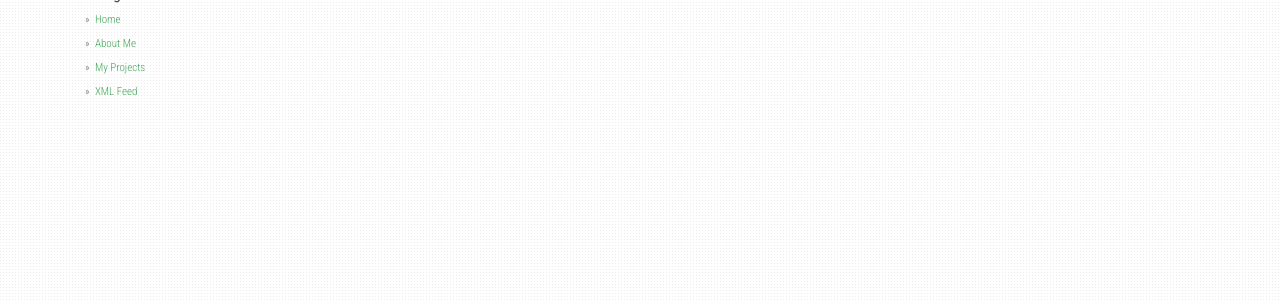
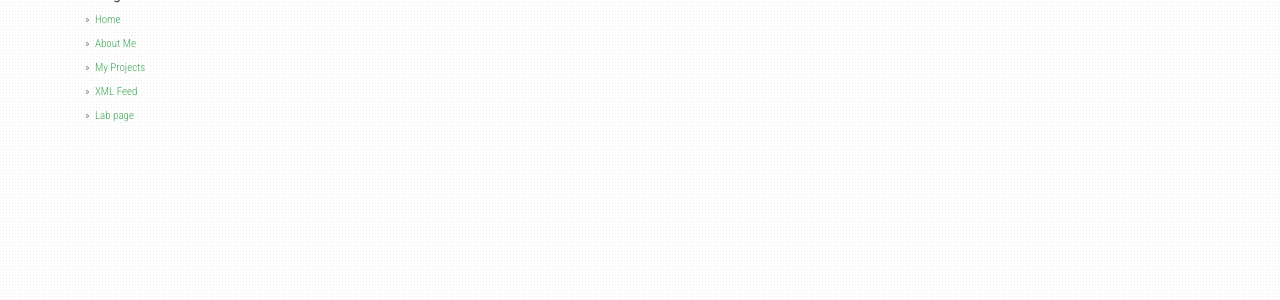
Before and after one commit to ilennaj/ilennaj-old.github.io, a Jekyll site: the page built from index.html, in a window 1280 px wide. Shown: the part 346-646 px from the top of the page. Built offline with Jekyll 4.4.1, drawn with Linux system fonts in a browser that asks for light colours; nearby versions of some CDN libraries; the list of posts is cut into pages by our own code.

Commit message:
Added lab page

```diff
--- a/_config.yml
+++ b/_config.yml
@@ -35,6 +35,8 @@ urls:
       url: /projects/
     - text: XML Feed
       url: /feed.xml
+    - text: Lab page
+      url:  http://kordinglab.com/people/ilenna_jones/index.html
 
 url: "https://ilennaj.github.io"
 baseurl: ""
```
